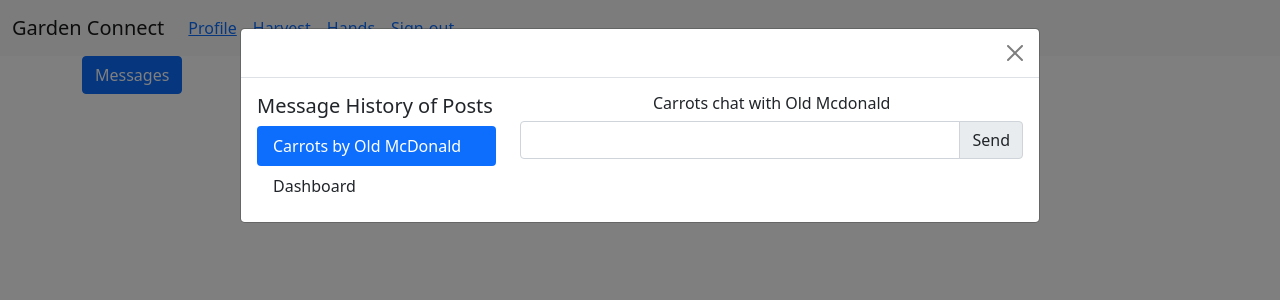
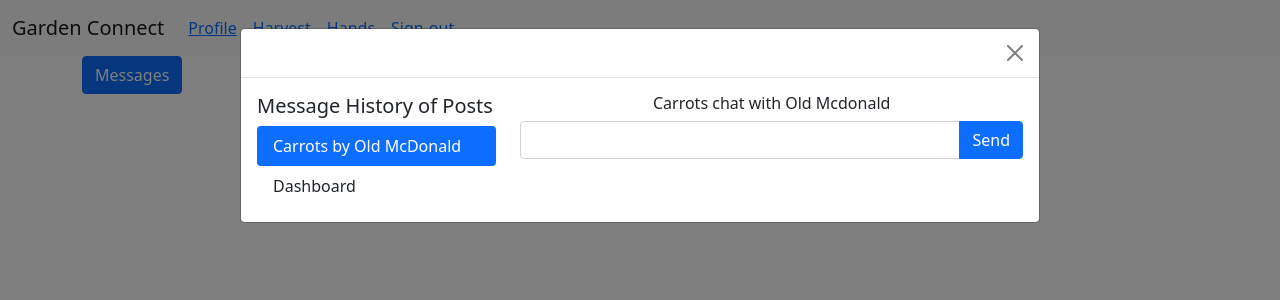
Before and after one commit to garden-connect/garden-connect, a React (Create React App) app in the folder frontend/: page /message in a window 1280 px wide. Both pictures are taken after a click on the button "Messages". Shown: the top 300 px of the page. Built offline with nearby package versions, Linux system fonts and the light colour scheme.

Commit message:
made the send button in messages clickable

```diff
--- a/frontend/src/ui/Message.js
+++ b/frontend/src/ui/Message.js
@@ -48,7 +48,7 @@ export const Message = () => {
                                 {/*input message*/}
                                 <InputGroup className={"justify-content-end"}>
                                     <FormControl/>
-                                    <InputGroup.Text>Send</InputGroup.Text>
+                                    <Button>Send</Button>
                                 </InputGroup>
                             </Col>
                         </Row>
```
